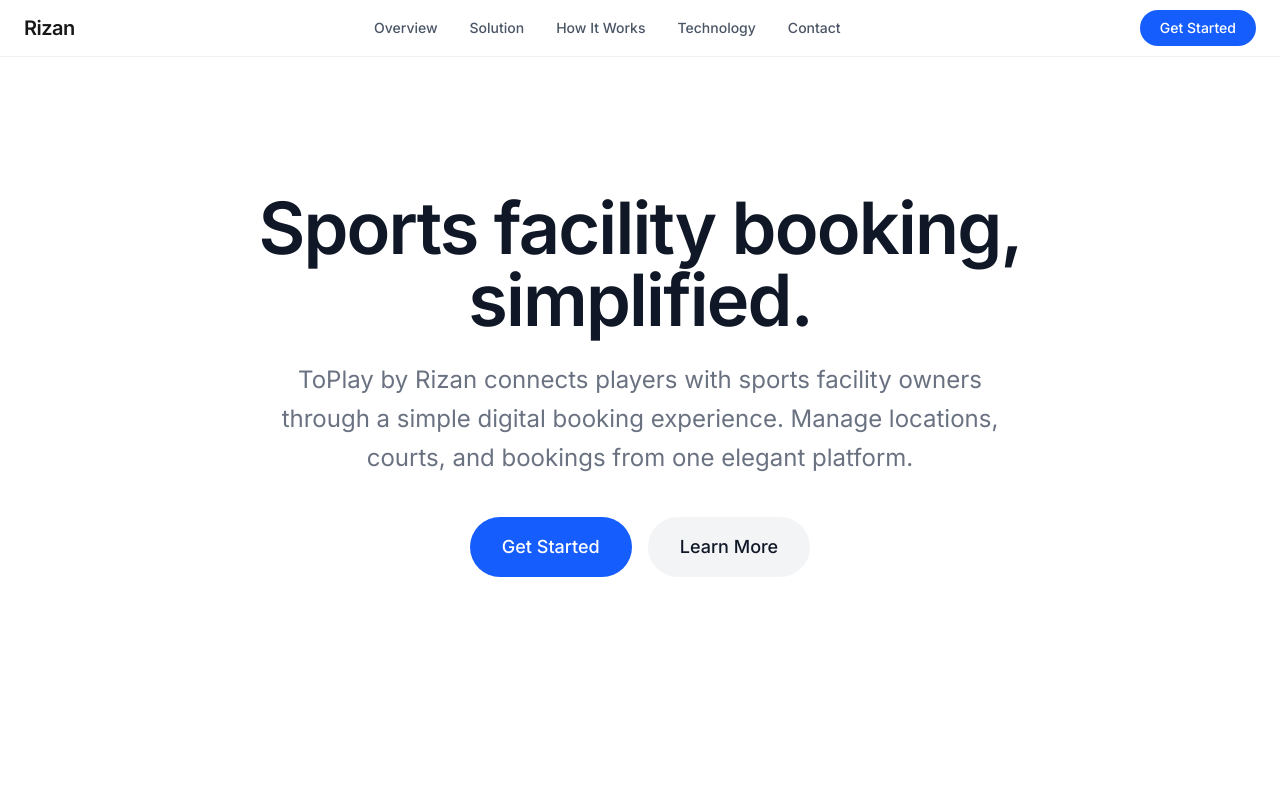
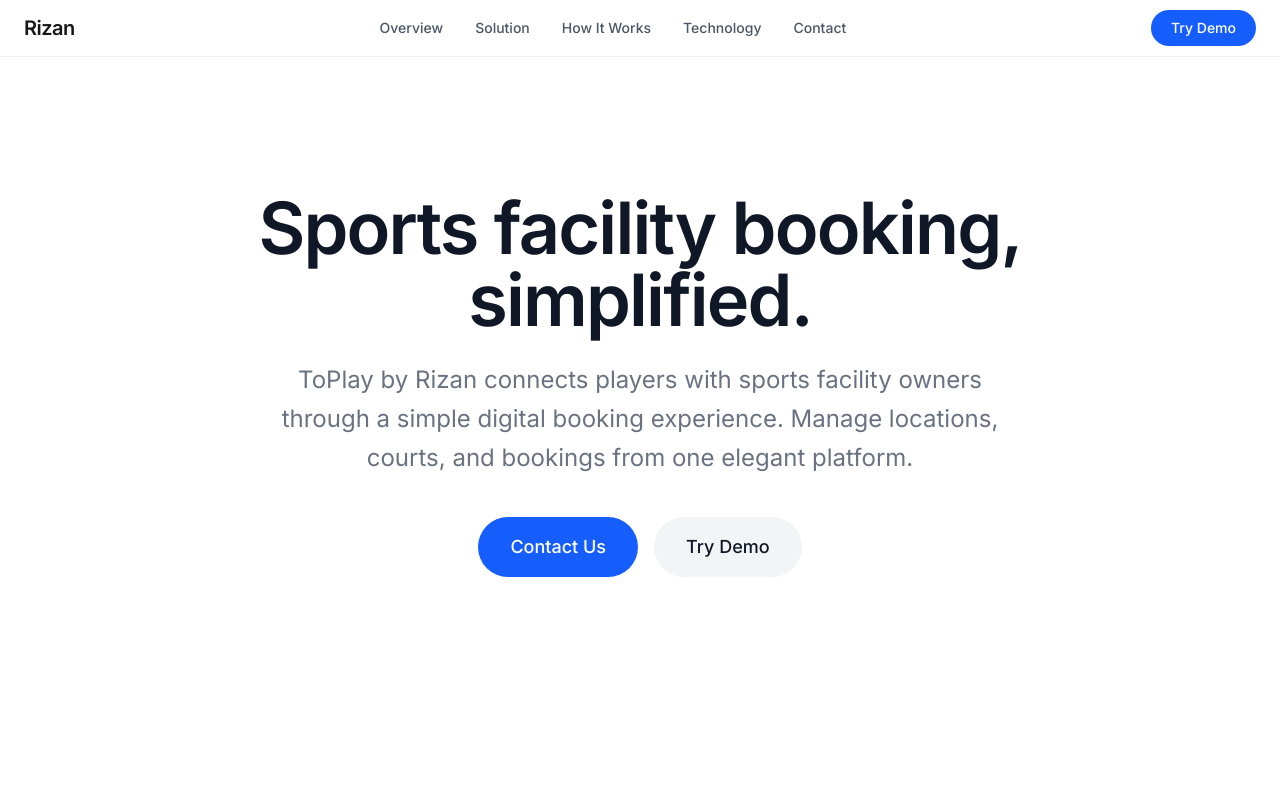
Before and after one commit to UsmanRizan/portfolio, a Next.js app: page / in a window 1280 px wide. Shown: the top 800 px of the page. Built offline with nearby package versions, Linux system fonts and the light colour scheme.

Commit message:
conected app

```diff
--- a/app/page.tsx
+++ b/app/page.tsx
@@ -87,8 +87,8 @@
             <Link href="#technology" className="hover:text-gray-900 transition-colors">Technology</Link>
             <Link href="#contact" className="hover:text-gray-900 transition-colors">Contact</Link>
           </div>
-          <Link href="#contact" className="inline-flex items-center justify-center bg-blue-600 text-white px-5 py-2 rounded-full text-sm font-medium hover:bg-blue-700 transition-colors">
-            Get Started
+          <Link href="https://demo-liard-ten-94.vercel.app/" target="_blank" rel="noopener noreferrer" className="inline-flex items-center justify-center bg-blue-600 text-white px-5 py-2 rounded-full text-sm font-medium hover:bg-blue-700 transition-colors">
+            Try Demo
           </Link>
         </Container>
       </nav>
@@ -104,10 +104,10 @@
           </p>
           <div className="mt-10 flex flex-col sm:flex-row gap-4 justify-center">
             <Link href="#contact" className="inline-flex items-center justify-center bg-blue-600 text-white px-8 py-4 rounded-full text-lg font-medium hover:bg-blue-700 transition-colors">
-              Get Started
+              Contact Us
             </Link>
-            <Link href="#overview" className="inline-flex items-center justify-center bg-gray-100 text-gray-900 px-8 py-4 rounded-full text-lg font-medium hover:bg-gray-200 transition-colors">
-              Learn More
+            <Link href="https://demo-liard-ten-94.vercel.app/" target="_blank" rel="noopener noreferrer" className="inline-flex items-center justify-center bg-gray-100 text-gray-900 px-8 py-4 rounded-full text-lg font-medium hover:bg-gray-200 transition-colors">
+              Try Demo
             </Link>
           </div>
         </Container>
@@ -506,8 +506,8 @@
             <Link href="#contact" className="inline-flex items-center justify-center bg-blue-600 text-white px-8 py-4 rounded-full text-lg font-medium hover:bg-blue-700 transition-colors">
               Contact Us
             </Link>
-            <Link href="#contact" className="inline-flex items-center justify-center bg-gray-100 text-gray-900 px-8 py-4 rounded-full text-lg font-medium hover:bg-gray-200 transition-colors">
-              Get Started
+            <Link href="https://demo-liard-ten-94.vercel.app/" target="_blank" rel="noopener noreferrer" className="inline-flex items-center justify-center bg-gray-100 text-gray-900 px-8 py-4 rounded-full text-lg font-medium hover:bg-gray-200 transition-colors">
+              Try Demo
             </Link>
           </div>
           <div className="mt-10">
```
